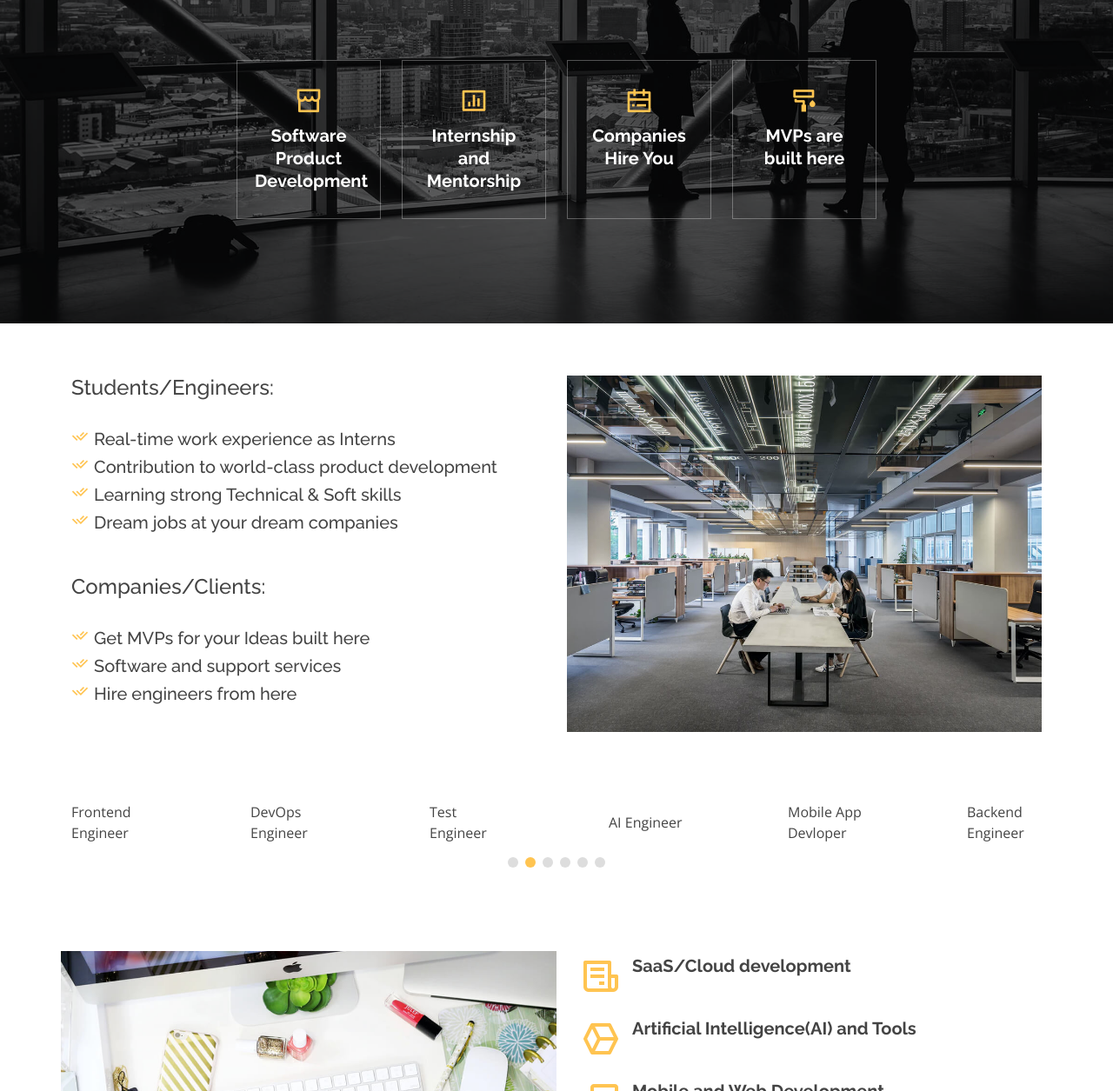
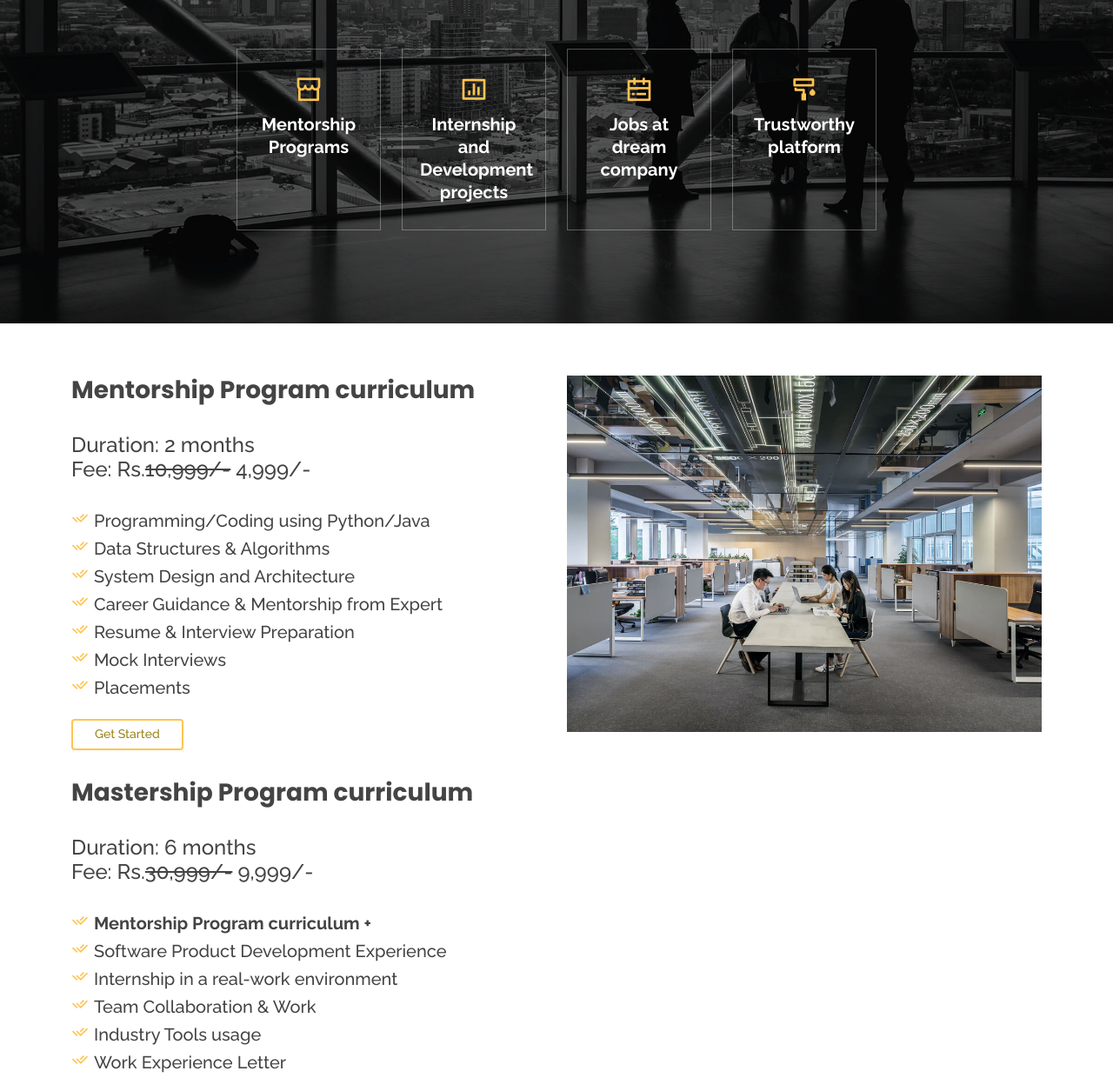
Before and after one commit to hirademy/hirademy-landing-page, a plain HTML site: page index.html in a window 1280 px wide. Shown: the part 428-1683 px from the top of the page at 87% size. Drawn offline with nearby package versions, Linux system fonts and the light colour scheme.

Commit message:
added programs

```diff
--- a/assets/css/style.css
+++ b/assets/css/style.css
@@ -155,7 +155,7 @@ h6 {
 #  Get Startet Button
 --------------------------------------------------------------*/
 .get-started-btn {
-  color: #fff;
+  color: rgb(153, 133, 21);
   border-radius: 4px;
   padding: 7px 25px 8px 25px;
   white-space: nowrap;
--- a/index.html
+++ b/index.html
@@ -43,7 +43,7 @@
       <nav id="navbar" class="navbar order-last order-lg-0">
         <ul>
           <li><a class="nav-link scrollto active" href="#hero">Home</a></li>
-          <li><a class="nav-link scrollto" href="#services">Services</a></li>
+          <li><a class="nav-link scrollto" href="#programs">Programs</a></li>
           <li><a class="nav-link scrollto" href="#roles">Roles</a></li>
           <li><a class="nav-link scrollto" href="#technologies">Technologies</a></li>
           <!--<li class="dropdown"><a href="#"><span>Drop Down</span> <i class="bi bi-chevron-down"></i></a>
@@ -80,7 +80,7 @@
       <div class="row justify-content-center" data-aos="fade-up" data-aos-delay="150">
         <div class="col-xl-6 col-lg-8">
           <h1>A career accelerator platform<span></span></h1>
-          <h2>where Internships are provided to students</h2>
+          <h2>where Strong Engineers are made</h2>
         </div>
       </div>
 
@@ -88,25 +88,25 @@
         <div class="col-xl-2 col-md-4">
           <div class="icon-box">
             <i class="ri-store-line"></i>
-            <h3><a href="">Software Product Development</a></h3>
+            <h3><a href="">Mentorship Programs</a></h3>
           </div>
         </div>
         <div class="col-xl-2 col-md-4">
           <div class="icon-box">
             <i class="ri-bar-chart-box-line"></i>
-            <h3><a href="">Internship and Mentorship</a></h3>
+            <h3><a href="">Internship and Development projects</a></h3>
           </div>
         </div>
         <div class="col-xl-2 col-md-4">
           <div class="icon-box">
             <i class="ri-calendar-todo-line"></i>
-            <h3><a href="">Companies Hire You</a></h3>
+            <h3><a href="">Jobs at dream company</a></h3>
           </div>
         </div>
         <div class="col-xl-2 col-md-4">
           <div class="icon-box">
             <i class="ri-paint-brush-line"></i>
-            <h3><a href="">MVPs are built here</a></h3>
+            <h3><a href="">Trustworthy platform</a></h3>
           </div>
         </div>
         <!--
@@ -125,7 +125,7 @@
   <main id="main">
 
     <!-- ======= About Section ======= -->
-    <section id="services" class="about">
+    <section id="programs" class="about">
       <div class="container" data-aos="fade-up">
 
         <div class="row">
@@ -133,22 +133,33 @@
             <img src="assets/img/about.jpg" class="img-fluid" alt="">
           </div>
           <div class="col-lg-6 pt-4 pt-lg-0 order-2 order-lg-1 content" data-aos="fade-right" data-aos-delay="100">
-            <h4>Students/Engineers:</h4> <br/>
+            <h3>Mentorship Program curriculum</h3> <br/>
+            <h4>Duration: 2 months <br/> Fee: Rs.<s>10,999/-</s> 4,999/- </h4> <br/>
             <h5>
               <ul>
-                <li><i class="ri-check-double-line"></i> Real-time work experience as Interns</li>
-                <li><i class="ri-check-double-line"></i> Contribution to world-class product development</li>
-                <li><i class="ri-check-double-line"></i> Learning strong Technical & Soft skills</li>
-                <li><i class="ri-check-double-line"></i> Dream jobs at your dream companies</li>
+                <li><i class="ri-check-double-line"></i>Programming/Coding using Python/Java</li>
+                <li><i class="ri-check-double-line"></i>Data Structures & Algorithms</li>
+                <li><i class="ri-check-double-line"></i>System Design and Architecture</li>
+                <li><i class="ri-check-double-line"></i>Career Guidance & Mentorship from Expert</li>
+                <li><i class="ri-check-double-line"></i>Resume & Interview Preparation</li>
+                <li><i class="ri-check-double-line"></i>Mock Interviews</li>
+                <li><i class="ri-check-double-line"></i>Placements</li>
               </ul>
+              <a href="#contact" class="get-started-btn scrollto">Get Started</a>
             </h5> <br/>
-            <h4>Companies/Clients:</h4> <br/>
+
+            <h3>Mastership Program curriculum</h3> <br/>
+            <h4>Duration: 6 months <br/> Fee: Rs.<s>30,999/-</s> 9,999/- </h4> <br/>
             <h5>
               <ul>
-                <li><i class="ri-check-double-line"></i> Get MVPs for your Ideas built here</li>
-                <li><i class="ri-check-double-line"></i> Software and support services</li>
-                <li><i class="ri-check-double-line"></i> Hire engineers from here</li>
+                <li><i class="ri-check-double-line"></i><b>Mentorship Program curriculum + </b></li>
+                <li><i class="ri-check-double-line"></i>Software Product Development Experience</li>
+                <li><i class="ri-check-double-line"></i>Internship in a real-work environment</li>
+                <li><i class="ri-check-double-line"></i>Team Collaboration & Work</li>
+                <li><i class="ri-check-double-line"></i>Industry Tools usage</li>
+                <li><i class="ri-check-double-line"></i>Work Experience Letter</li>
               </ul>
+              <a href="#contact" class="get-started-btn scrollto">Get Started</a>
             </h5>
           </div>
         </div>
@@ -766,7 +777,7 @@
             <div class="footer-info">
               <h3>hirademy<span>.</span></h3>
               <p>
-                Bangalore <br>
+                BHIVE Workspace, HSR Layout, Bangalore <br>
                 KA 560068, India<br><br>
                 <strong>Phone:</strong> +91-99643-23855<br>
                 <strong>Email:</strong> contact@hirademy.com<br>
```
